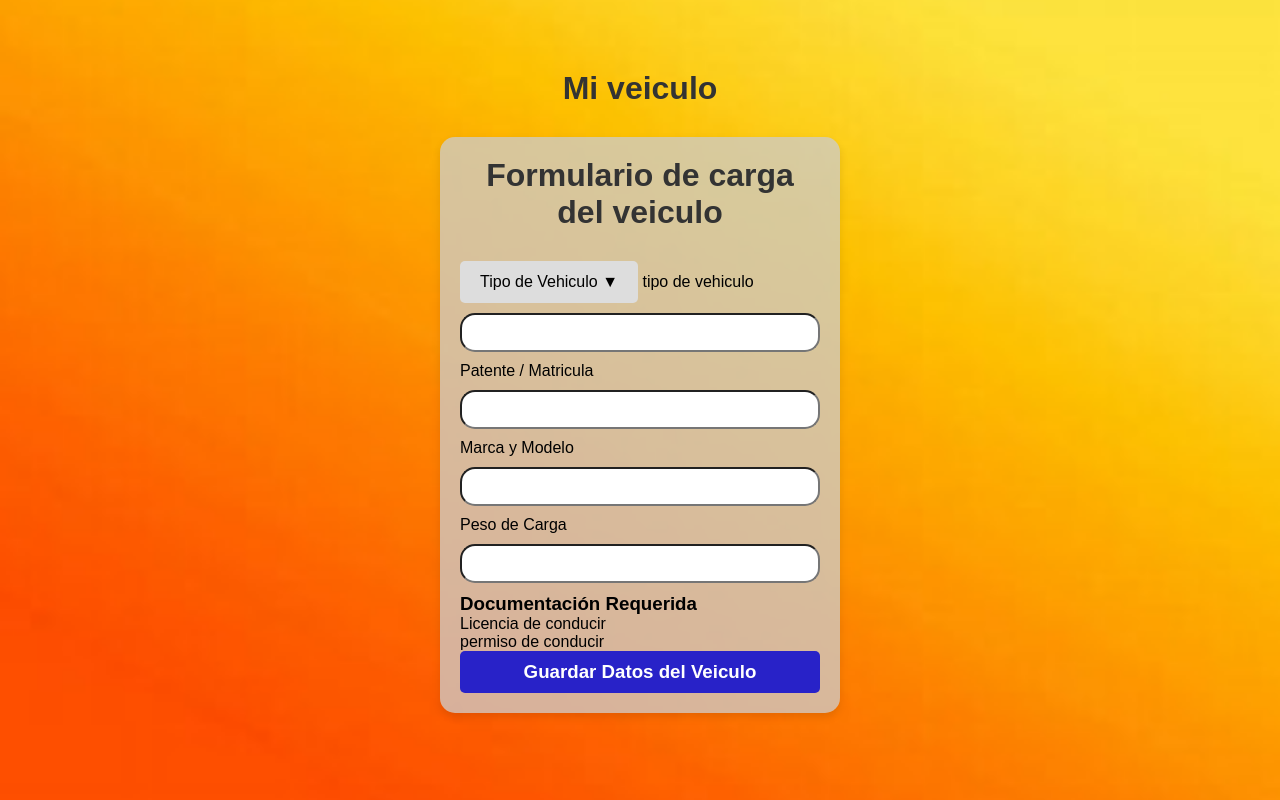
After one commit to Dany-crk21/Master_Freight, a Flask app: template templates/templates_movil/Mi_Veiculo.html in a window 1280 px wide. The commit adds this page. Run offline with Flask 3, Linux system fonts and the light colour scheme; the template is opened without the code that fills it, so the values that code supplies are empty.

Commit message:
formulario nuevo y un panel flete mejorado

```diff
--- a/static/css/stylesv2.css
+++ b/static/css/stylesv2.css
@@ -134,7 +134,55 @@ footer {
 
 /*paanel de fletes*/
 
+.cuadro_fletero{
+    background-color: #e4e8edbe;
+    margin: 70px auto;
+    font-size: 17px;
+    padding: 80px;
+    border-radius: 9px;
+    cursor: pointer;
+    text-align: center;
+    max-width: 700px;
+    font-size: 31px;
+}
+/*mapa de solicitud */
 .mapa_position{
     position:relative;
     transform:translate(50px, 10px);
 }
+/*formulario de veiculo*/
+.formulario_veiculo{
+    background-color: #ccccccc2;
+    max-width: 400px;
+    margin: 20px auto;
+    padding: 20px;
+    border-radius: 15px;
+    box-shadow: 0px 4px 8px rgba(0, 0, 0, 0.1);
+    font-family: Arial, Helvetica, sans-serif;
+}
+
+.menu-vehiculo{
+    background-color: #ddd;
+    color: black;
+    padding: 12px 20px;
+    font-size: 16px;
+    border: none;
+    cursor: pointer;
+    border-radius: 5px;
+}
+
+.tipos{
+    display: none;
+    position: absolute;
+    background-color: #2f82dac8;
+    min-width: 180px;
+    box-shadow: 0px 8px 16px 0px rgba(0, 0, 0, 0.2);
+    z-index: 1;
+    border-radius: 5px;
+}
+.tipos a{
+    color: black;
+    padding: 12px 16px;
+    text-decoration: none;
+    display: block;
+}
--- /dev/null
+++ b/templates/templates_movil/Mi_Veiculo.html
@@ -0,0 +1,64 @@
+<!DOCTYPE html>
+<html lang="en">
+<head>
+    <meta charset="UTF-8">
+    <meta name="viewport" content="width=device-width, initial-scale=1.0">
+    <title>Document</title>
+    <link rel="stylesheet" href="/static/css/styles.css">
+    <link rel="stylesheet" href="/static/css/stylesv2.css">
+    <style>
+        h1{text-align: center;
+           font-family: Arial, Helvetica, sans-serif;
+        }
+        .guardar_form{
+            width: 100%;
+            background-color: rgb(40, 34, 200);
+            color: white;
+            padding: 10px;
+            border: none;
+            border-radius: 5px;
+            cursor: pointer;
+            font-size: 16px;
+        }
+        input{
+            width: 100%;
+            padding: 10px;
+            margin: 10px 0;
+            border-radius: 15px;
+            box-sizing: border-box;
+        }
+    </style>
+</head>
+<body>
+    <h1>Mi veiculo</h1>
+    <div class="formulario_veiculo">
+        <h1>Formulario de carga del veiculo</h1>
+        <form id="mi_veiculo">
+            <button class="menu-vehiculo">Tipo de Vehiculo ▼</button>
+            <div class="tipos">
+                <a href="#">Camioneta Pickup</a>
+                <a href="#">Furgon</a>
+                <a href="#">camion pequeño(hasta 3T)</a>
+            </div>
+
+            <label for="tipoveiculo">tipo de vehiculo</label>
+            <input type="text" id="tipoveiculo" required>
+
+            <label for="patente/matricula">Patente / Matricula</label>
+            <input type="text" id="patente/matricua" required>
+
+            <label for="marcaymodelo">Marca y Modelo</label>
+            <input type="text" id="marcaymodelo" required>
+
+            <label for="pesodecarga">Peso de Carga</label>
+            <input type="text" id="pesodecarga" required>
+
+            <h3>Documentación Requerida</h3>
+
+            <p>Licencia de conducir</p>
+            <p>permiso de conducir</p>
+            <button class="guardar_form"><h3>Guardar Datos del Veiculo</h3></button>
+        </form>
+    </div>
+</body>
+</html>
```
Also changed, not shown: templates/templates_movil/panel_Fletero.html (+8 -10 lines).
